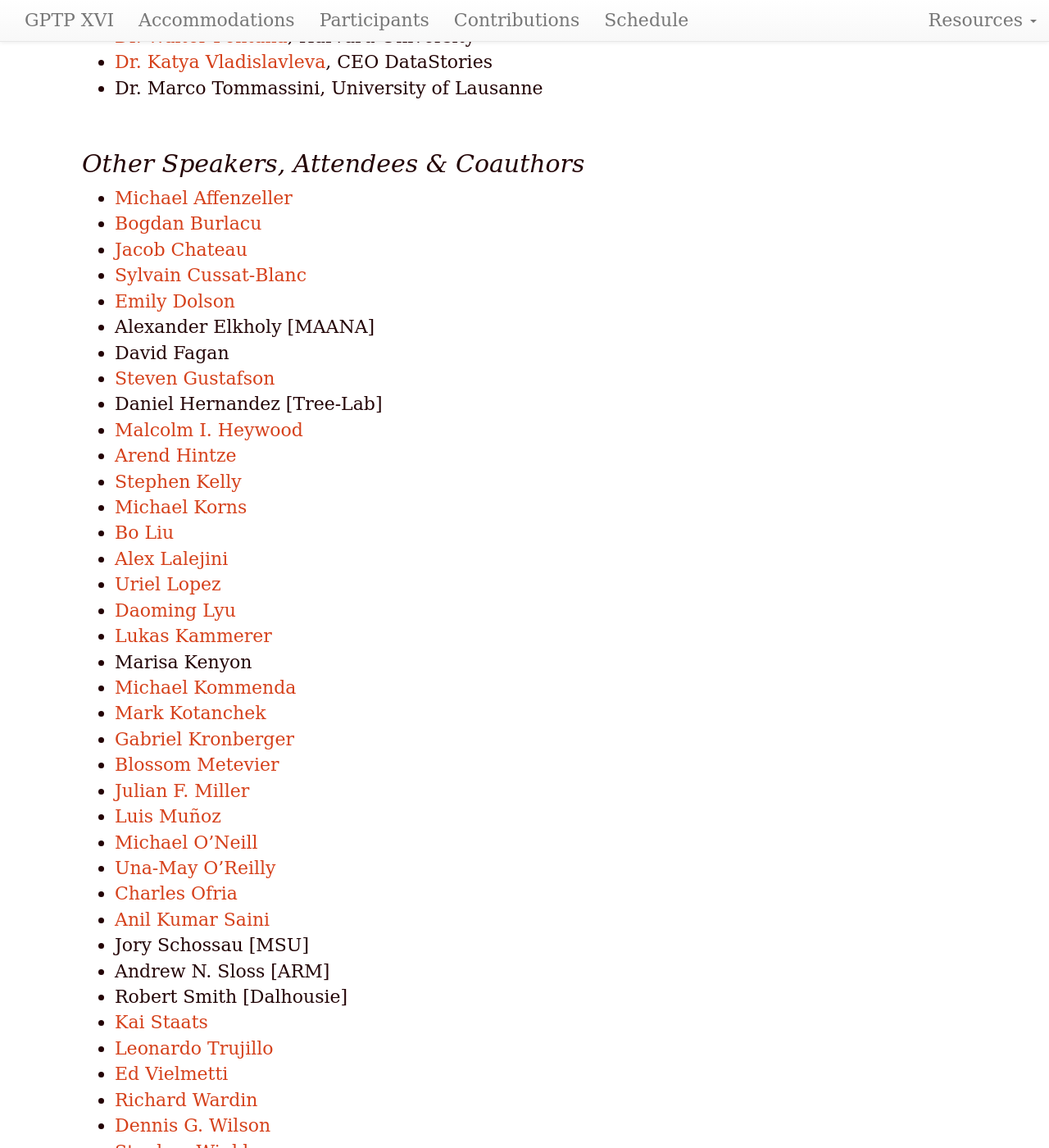
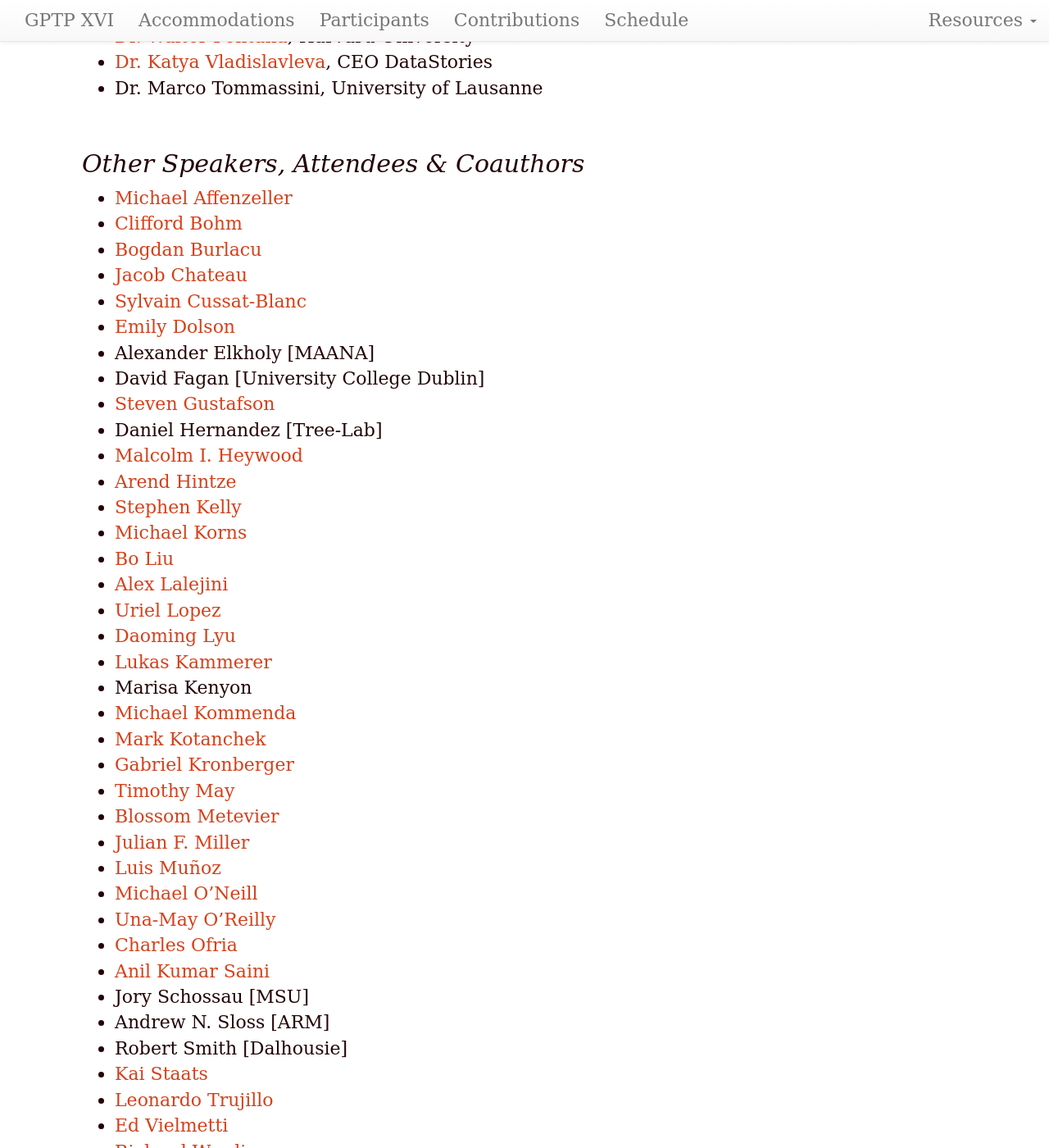
Before and after one commit to GPTP-workshop/gptp-workshop.github.io, a Jekyll site: the page built from attendees.md, in a window 1280 px wide and 1400 px high, scrolled down 515 px. Shown: the whole window at 82% size. Built offline with Jekyll 4.4.1, drawn with Linux system fonts in a browser that asks for light colours; our own code applies the rules of GitHub Pages for plain Markdown files.

Commit message:
added Tim May

```diff
--- a/attendees.md
+++ b/attendees.md
@@ -21,12 +21,13 @@ dates: "May 17-20, 2018"
 ## Other Speakers, Attendees & Coauthors
 
 - [Michael Affenzeller](https://heal.heuristiclab.com/team/affenzeller)
+- [Clifford Bohm](https://cliffbohm.weebly.com)
 - [Bogdan Burlacu](http://heal.heuristiclab.com/team/burlacu)
 - [Jacob Chateau](http://www.birds.eecs.umich.edu/people/current/Jacob_Chateau/)
 - [Sylvain Cussat-Blanc](https://www.irit.fr/~Sylvain.Cussat-Blanc/index_en.php)
 - [Emily Dolson](http://cse.msu.edu/~dolsonem/)
 - Alexander Elkholy [MAANA]
-- David Fagan
+- David Fagan [University College Dublin]
 - [Steven Gustafson](https://www.maana.io/blog/steven-gustafson/)
 - Daniel Hernandez [Tree-Lab]
 - [Malcolm I. Heywood](https://web.cs.dal.ca/~mheywood/)
@@ -42,6 +43,7 @@ dates: "May 17-20, 2018"
 - [Michael Kommenda](http://heal.heuristiclab.com/team/kommenda)
 - [Mark Kotanchek](http://www.evolved-analytics.com)
 - [Gabriel Kronberger](http://heal.heuristiclab.com/team/kronberger)
+- [Timothy May](https://inscico.com/about.html)
 - [Blossom Metevier](https://sites.hampshire.edu/ci-lab/)
 - [Julian F. Miller](https://www.york.ac.uk/electronic-engineering/staff/julian_miller/)
 - [Luis Muñoz](http://www.tree-lab.org/index.php/people-2/students/49-luis-munoz-delgado)
```
